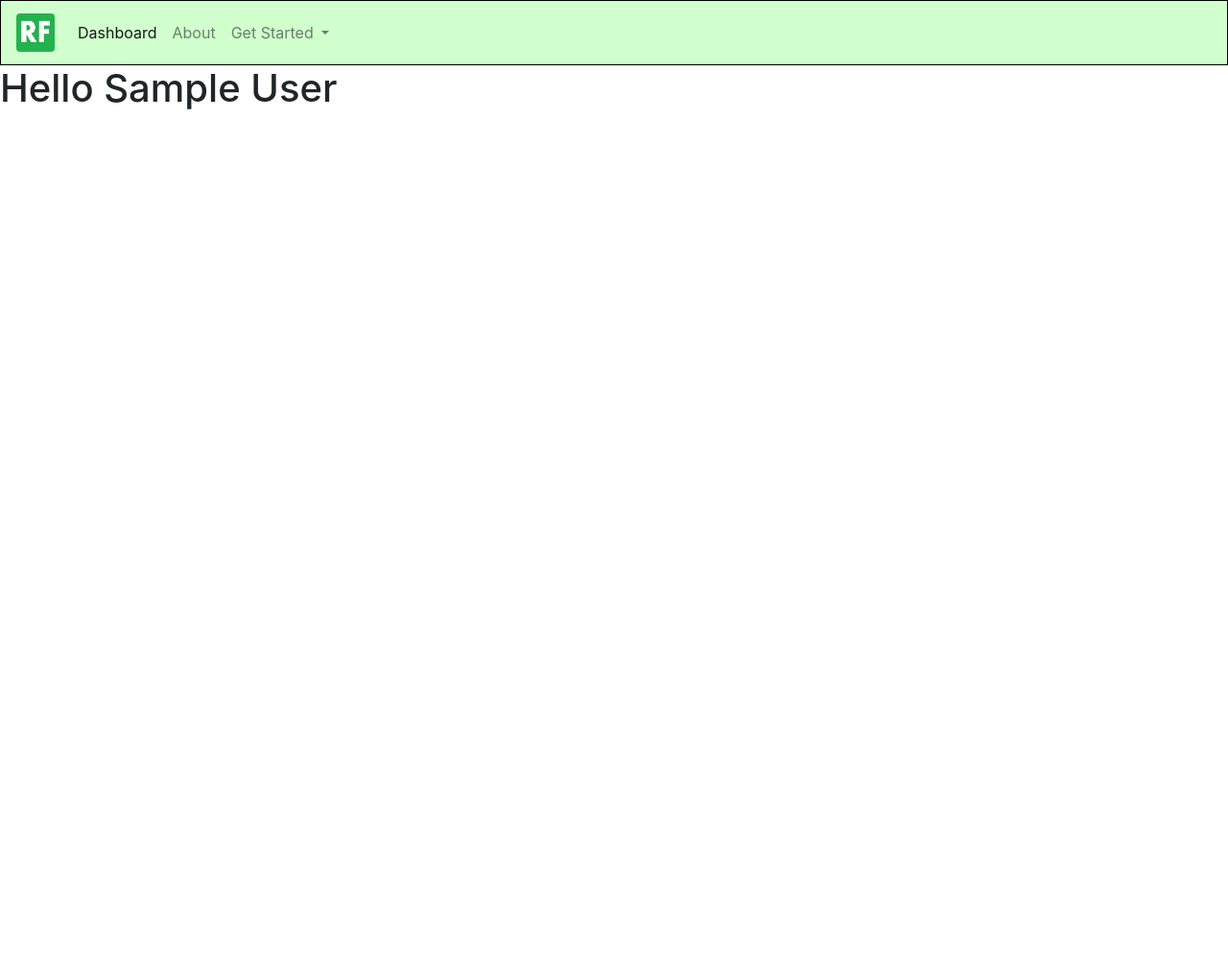
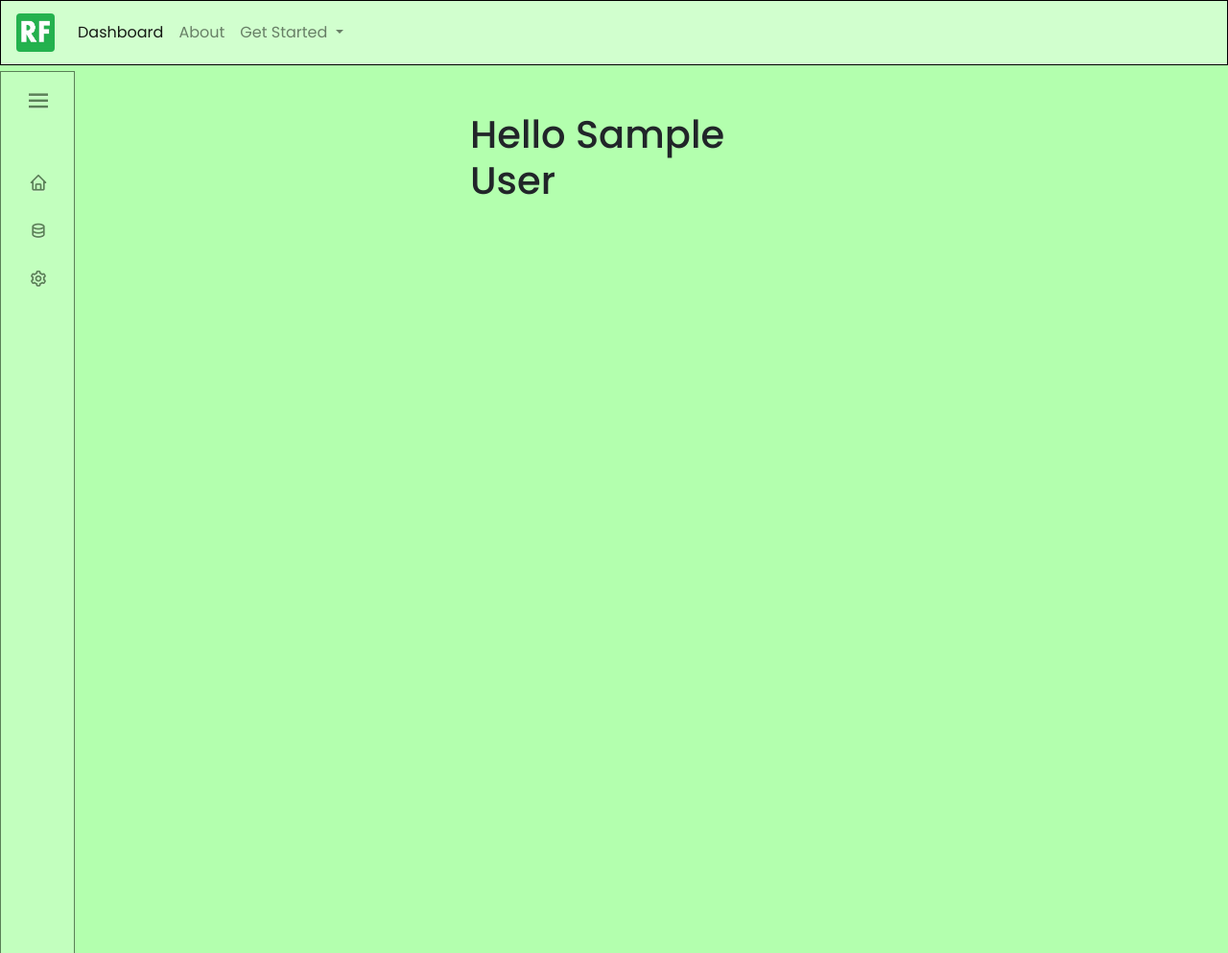
Before and after one commit to tberray/regenerative_farming, a Node server app: page /users/dashboard in a window 1280 px wide. Shown: the whole page at 96% size. Run offline with Node 20, Linux system fonts and the light colour scheme; the visitor is signed in with stand-in values (Sample User, id 1); data that the repository does not hold is empty; some libraries are stand-ins or nearby versions.

Commit message:
added sidenav to pages

```diff
--- a/public/css/style2.css
+++ b/public/css/sidenav.css
@@ -18,7 +18,7 @@
   border: solid 1px rgb(0, 0, 0);
 }
 .sidebar.close{
-  width: 78px;
+  width: 78px;  /* for all body content put margin-left 78px to account for sidenav */
 }
 .sidebar .logo-details{
   height: 60px;
@@ -248,79 +248,3 @@
 
 
 /*************************************************************************/
-
-body {
-    background-color: #b3ffae;
-}
-
-.login-form {
-    margin-left: -100px;
-}
-
-.login-form-errors {
-    margin-left: -100px;
-    color: red;
-}
-
-
-.bottom-form {
-    margin-bottom: 5px;
-}
-
-.register-form {
-    margin-left: -65px;
-}
-
-.register-text {
-    margin-left: 115px;
-}
-
-.form-labels {
-    width: 150px;
-}
-
-.form-inputs {
-    width: 400px;
-}
-.form-inputs2 {
-    width: 280px;
-}
-.form-third {
-    width: 120px;
-}
-
-.form-button {
-    width: 500px;
-}
-
-.about-paragraph {
-    width: 700px;
-
-}
-
-.tooltip {
-    position: relative;
-    display: inline-block;
-    border-bottom: 1px dotted black;
-  }
-
-  .tooltip .tooltiptext {
-    visibility: hidden;
-    width: 120px;
-    background-color: black;
-    color: #fff;
-    text-align: center;
-    border-radius: 6px;
-    padding: 5px 0;
-
-    /* Position the tooltip */
-    position: absolute;
-    z-index: 1;
-    top: 100%;
-    left: 50%;
-    margin-left: -60px;
-  }
-
-  .tooltip:hover .tooltiptext {
-    visibility: visible;
-  }
--- a/public/css/style.css
+++ b/public/css/style.css
@@ -1,6 +1,10 @@
 
 body {
     background-color: #b3ffae;
+}
+
+.content {
+    margin-left: 78px;
 }
 
 .login-form {
--- a/views/about.ejs
+++ b/views/about.ejs
@@ -6,6 +6,7 @@
   <meta name="viewport" content="width=device-width, initial-scale=1">
   <link rel="stylesheet" href="https://maxcdn.bootstrapcdn.com/bootstrap/4.0.0/css/bootstrap.min.css" integrity="sha384-Gn5384xqQ1aoWXA+058RXPxPg6fy4IWvTNh0E263XmFcJlSAwiGgFAW/dAiS6JXm" crossorigin="anonymous">
   <link rel="stylesheet" href="http://localhost:4000/css/style.css">
+  <!--link href='https://unpkg.com/boxicons@2.0.7/css/boxicons.min.css' rel='stylesheet'-->
 </head>
 <body>
     <script src="https://code.jquery.com/jquery-3.2.1.slim.min.js" integrity="sha384-KJ3o2DKtIkvYIK3UENzmM7KCkRr/rE9/Qpg6aAZGJwFDMVNA/GpGFF93hXpG5KkN" crossorigin="anonymous"></script>
@@ -15,6 +16,9 @@
     <!-- navbar -->
     <%- include('partials/navbar') %>
     <!--navbar end-->
+    <%- include('partials/sidenav') %>
+
+
     <div class="about-paragraph pt-5 mx-auto">
         <h6>About Regenerative Farming</h6>
     </div>
--- a/views/dashboard.ejs
+++ b/views/dashboard.ejs
@@ -5,10 +5,7 @@
     <meta http-equiv="X-UA-Compatible" content="IE=edge">
     <meta name="viewport" content="width=device-width, initial-scale=1.0">
     <link rel="stylesheet" href="https://maxcdn.bootstrapcdn.com/bootstrap/4.0.0/css/bootstrap.min.css" integrity="sha384-Gn5384xqQ1aoWXA+058RXPxPg6fy4IWvTNh0E263XmFcJlSAwiGgFAW/dAiS6JXm" crossorigin="anonymous">
-    <!--link
-        rel="stylesheet"
-        href="https://cdnjs.cloudflare.com/ajax/libs/skeleton/2.0.4/skeleton.css"
-    /-->
+    <link rel="stylesheet" href="http://localhost:4000/css/style.css">
     <title>Document</title>
 </head>
 <body>
@@ -19,8 +16,10 @@
     <!-- navbar -->
     <%- include('partials/navbar') %>
     <!--navbar end-->
-
-    <h1>Hello <%= user.charAt(0).toUpperCase() + user.slice(1) %></h1>
+    <%- include('partials/sidenav') %>
+    <div class="mx-auto pt-5" style="width: 300px;">
+        <h1>Hello <%= user.charAt(0).toUpperCase() + user.slice(1) %></h1>
+    </div>
 
 </body>
 </html>
--- a/views/datainput.ejs
+++ b/views/datainput.ejs
@@ -21,6 +21,7 @@
     <!-- navbar -->
     <%- include('partials/navbar') %>
     <!--navbar end-->
+    <%- include('partials/sidenav') %>
 
     <!--title and instructions-->
     <div class="pt-5 mx-auto" style="width: 1200px;">
--- a/views/field-input.ejs
+++ b/views/field-input.ejs
@@ -21,6 +21,7 @@
     <!-- navbar -->
     <%- include('partials/navbar') %>
     <!--navbar end-->
+    <%- include('partials/sidenav') %>
 
     <!--title and instructions-->
     <div class="pt-5 mx-auto" style="width: 1200px;">
--- a/views/index.ejs
+++ b/views/index.ejs
@@ -16,6 +16,7 @@
     <!-- navbar -->
     <%- include('partials/navbar') %>
     <!--navbar end-->
+    <%- include('partials/sidenav') %>
     <div class="mx-auto pt-5" style="width: 500px;">
         <h2>Welcome to our Regenerative Farming Soil Tracking app</h2>
         <a href="/users/login">Click to Log in</a>
--- /dev/null
+++ b/views/partials/sidenav.ejs
@@ -0,0 +1,65 @@
+<link rel="stylesheet" href="http://localhost:4000/css/sidenav.css">
+<link href='https://unpkg.com/boxicons@2.0.7/css/boxicons.min.css' rel='stylesheet'>
+
+    <!--go to https://boxicons.com to find icons and click where it says fonts for the <i class=''></i> (icon)-->
+    <% if(messages.authenticated) { %>
+    <div class="sidebar close">
+        <div class="logo-details">
+          <i class='bx bx-menu menu-button' ></i>
+        </div>
+        <ul class="nav-links">
+          <li>
+            <a href="/users/dashboard">
+              <i class='bx bx-home'></i>
+              <span class="link_name">Dashboard</span>
+            </a>
+            <ul class="sub-menu blank">
+              <li><a class="link_name" href="/users/dashboard">Dashboard</a></li>
+            </ul>
+          </li>
+
+          <li>
+            <div class="iocn-link">
+              <a href="#">
+                <i class='bx bx-data' ></i>
+                <span class="link_name">Enter Data</span>
+              </a>
+              <i class='bx bxs-chevron-down arrow' ></i>
+            </div>
+            <ul class="sub-menu">
+              <li><a class="link_name" href="#">Enter Data</a></li>
+              <li><a href="/users/field-input">Create Field</a></li>
+              <li><a href="/users/datainput">Enter Data for Field</a></li>
+
+            </ul>
+          </li>
+
+          <li>
+            <a href="/users/account">
+              <i class='bx bx-cog' ></i>
+              <span class="link_name">Settings</span>
+            </a>
+            <ul class="sub-menu blank">
+              <li><a class="link_name" href="/users/account">Settings</a></li>
+            </ul>
+          </li>
+
+        </ul>
+      </div>
+      <% } %>
+
+      <script>
+        let arrow = document.querySelectorAll(".arrow");
+        for (var i = 0; i < arrow.length; i++) {
+          arrow[i].addEventListener("click", (e)=>{
+            let arrowParent = e.target.parentElement.parentElement;//selecting main parent of arrow
+            arrowParent.classList.toggle("showMenu");
+          });
+        }
+        let sidebar = document.querySelector(".sidebar");
+        let sidebarBtn = document.querySelector(".bx-menu");
+        console.log(sidebarBtn);
+        sidebarBtn.addEventListener("click", ()=>{
+          sidebar.classList.toggle("close");
+        });
+        </script>
--- a/views/resources.ejs
+++ b/views/resources.ejs
@@ -15,7 +15,8 @@
     <!-- navbar -->
     <%- include('partials/navbar') %>
     <!--navbar end-->
-
+    <%- include('partials/sidenav') %>
+    <div class='content'>
       <p>Regenerative Farming, what is it?</p>
       <a href="https://regenerationinternational.org/wp-content/uploads/2017/02/Regen-Ag-Definition-2.23.17-1.pdf">regenerationinternational.org</a>
 
@@ -43,6 +44,7 @@
 
       <p>Benefits of no-till practices on soil and erosion:</p>
       <a href="https://www.sciencedaily.com/releases/2021/01/210112173803.htm">sciencedaily.com</a>
+    </div>
 
 
 </body>
```
Also changed, not shown: views/account.ejs (+6 -1 lines), views/test.ejs (+17 -6 lines). Lines whose indentation alone changed are shown as unchanged.
